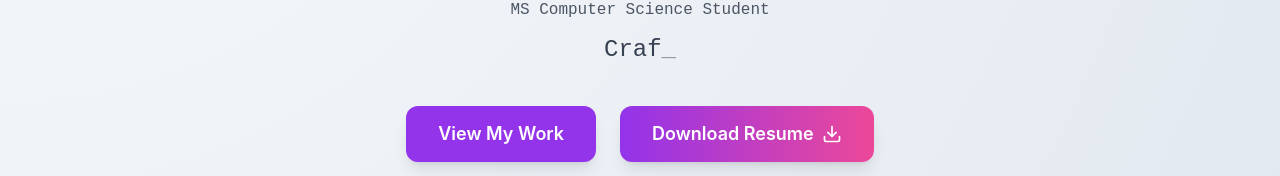
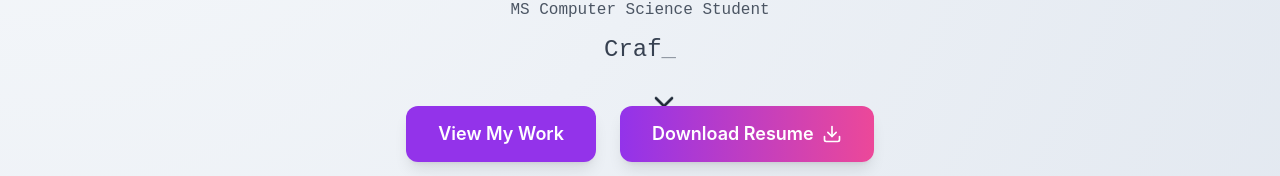
Before and after one commit to RohanMukka/portfolio, a React (Vite) app: page / in a window 1280 px wide. Shown: the part 410-586 px from the top of the page. Built offline with nearby package versions, Linux system fonts and the light colour scheme; a web font is replaced by a local one.

Commit message:
Add scroll down arrow to hero section

```diff
--- a/components/sections/Hero.tsx
+++ b/components/sections/Hero.tsx
@@ -1,6 +1,6 @@
 import React from "react";
 import { motion } from "framer-motion";
-import { Download } from "lucide-react";
+import { Download, ChevronDown } from "lucide-react";
 import { HeroProps } from "../../types";
 import Section from "../common/Section";
 //import InfinitySymbol from "../common/InfinitySymbol";
@@ -112,6 +112,14 @@ const Hero: React.FC<HeroProps> = ({
           </motion.a>
         </motion.div>
       </motion.div>
+      <motion.button
+        onClick={() => scrollToSection("about")}
+        className="absolute bottom-6 left-1/2 -translate-x-1/2 p-2 text-gray-800 dark:text-gray-200 animate-bounce"
+        whileHover={{ scale: 1.1 }}
+        aria-label="Scroll down"
+      >
+        <ChevronDown size={32} />
+      </motion.button>
       {/* Wave animation style tag - Tailwind doesn't directly support keyframes without config */}
       <style>{`
         .wave-emoji {
```
